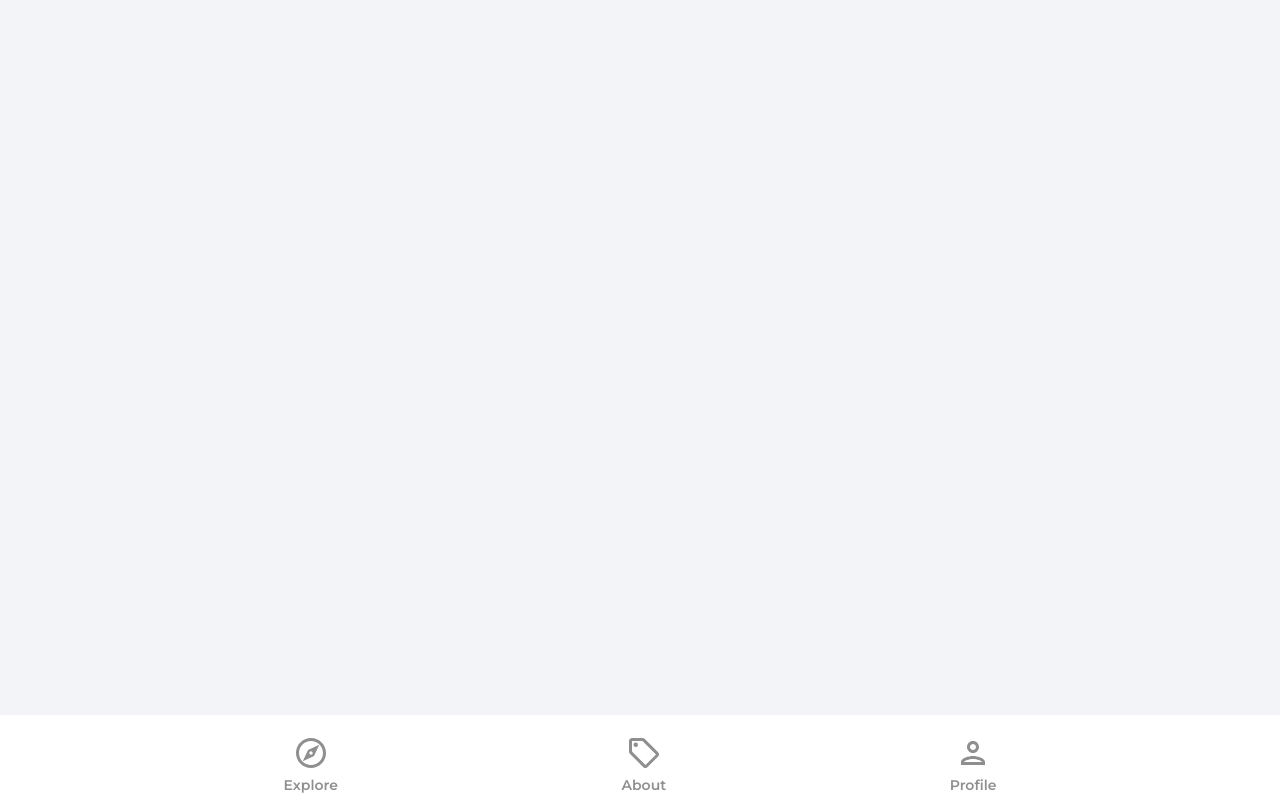
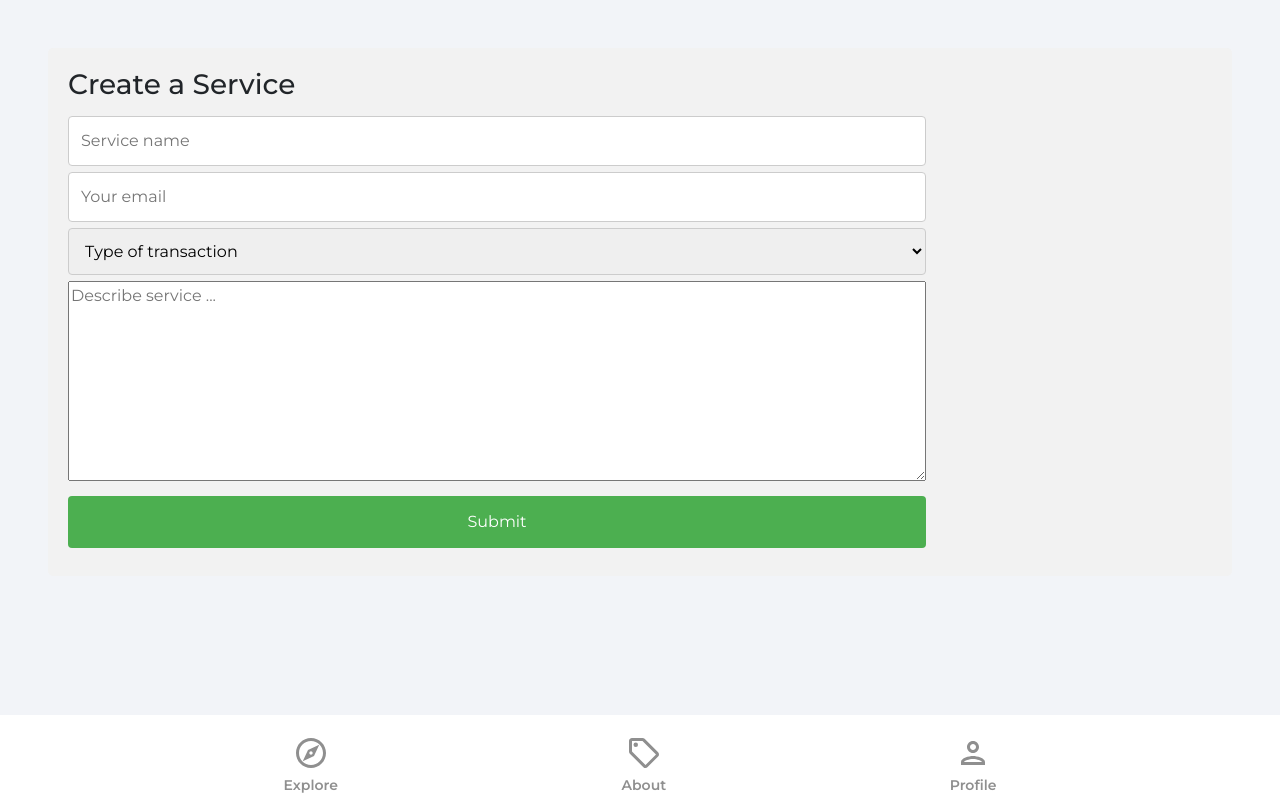
Before and after one commit to edewajosh/vigilant-barnacle, a React (Create React App) app in the folder fin-app/: page /add-service in a window 1280 px wide. Built offline with nearby package versions, Linux system fonts and the light colour scheme; the HTML template or start-up script is replaced by a standard one.

Commit message:
added service creation

```diff
--- a/fin-app/src/App.js
+++ b/fin-app/src/App.js
@@ -1,9 +1,10 @@
-import { useEffect, useState } from 'react';
+import {useState } from 'react';
 import { BrowserRouter as Router, Route, Routes } from 'react-router-dom'
 import NavBar from "./components/NavBar";
 import PrivateRoute from './components/PrivateRoute';
 import { LoginProvider } from './context/LoginContext';
 import About from './pages/About';
+import AddService from './pages/AddService';
 import Dashboard from './pages/Dashboard';
 import Explore from './pages/Explore';
 import SignIn from './pages/SignIn';
@@ -11,8 +12,6 @@ import SignUp from './pages/SignUp';
 
 const App = () => {
   const [token, setToken] = useState([])
-  useEffect(() => {
-  })
 
   return (
     <LoginProvider.Provider value={[token, setToken]}>
@@ -21,6 +20,9 @@ const App = () => {
           <Route path='/' element={<Explore />}/>
           <Route path='/dashboard' element={ <PrivateRoute />} >
             <Route path='/dashboard' element={<Dashboard />}/>
+          </Route>
+          <Route path='/add-service' element={ <PrivateRoute />} >
+            <Route path='/add-service' element={<AddService />}/>
           </Route>
           <Route path='/about' element={<About />} />
           <Route path="/sign-in" element={<SignIn />}/>
--- a/fin-app/src/components/SideBar.jsx
+++ b/fin-app/src/components/SideBar.jsx
@@ -24,7 +24,8 @@ const SideBar = () => {
             <li className="sidebarListItem" onClick={() => navigate('/dashboard')}>
                 <p className={pathMatchRoute('/dashboard') ? 'navbarListItemNameActive': 'navbarListItemName'}>Service</p>
             </li>
-            <li className="sidebarListItem" onClick={() => navigate('/dashboard')}>
+            <li className="sidebarListItem" onClick={() => navigate('/add-service')}>
+              <p className={pathMatchRoute('/add-service') ? 'navbarListItemNameActive': 'navbarListItemName'}>Add Service</p>
             </li>
           </ul>
         </div>
--- a/fin-app/src/index.css
+++ b/fin-app/src/index.css
@@ -841,6 +841,7 @@ button {
   width: 80%;
   right: 0;
   padding: 5px;
+  margin-bottom: 100px;
 }
 
 .row{
@@ -913,3 +914,50 @@ button {
   cursor: pointer;
   border-radius: 5px;
 }
+
+.col-25 {
+  float: left;
+  width: 25%;
+  margin-top: 6px;
+}
+
+.col-75 {
+  float: left;
+  width: 75%;
+  margin-top: 6px;
+}
+
+/* Clear floats after the columns */
+.row-1:after {
+  content: "";
+  display: table;
+  clear: both;
+}
+
+.serviceName, .serviceDescription, .typeOfService{
+  width: 100%;
+  padding: 12px;
+  border: 1px solid #ccc;
+  border-radius: 4px;
+  resize: vertical;
+}
+
+.subject{
+  height:200px;
+  width: 100%;
+}
+.addService{
+  border-radius: 5px;
+  background-color: #f2f2f2;
+  padding: 20px;
+}
+.submitButton{
+  width: 75%;
+  background-color: #4CAF50;
+  color: white;
+  padding: 14px 20px;
+  margin: 8px 0;
+  border: none;
+  border-radius: 4px;
+  cursor: pointer;
+}
--- /dev/null
+++ b/fin-app/src/pages/AddService.jsx
@@ -0,0 +1,105 @@
+import { useContext, useState } from "react"
+import { useNavigate } from "react-router-dom"
+import { LoginProvider } from "../context/LoginContext"
+
+const SERVICE_API_URL = 'http://127.0.0.1:8001/api/v1/product/services/'
+
+const AddService = () => {
+
+
+    const [token, ] = useContext(LoginProvider)
+
+    const navigate = useNavigate()
+
+    const [service, setService] = useState({
+        name: '',
+        created_by: '',
+        type_of_transaction: '',
+        description: ''
+    })
+
+    const {name, created_by, type_of_transaction, description} = service
+
+    const onChange = (e) => {
+        setService((prevState) => ({
+            ...prevState,
+            [e.target.id] : e.target.value
+        }))
+    }
+
+    const onSubmit = async (e) => {
+        e.preventDefault()
+        try {
+            const req = await fetch(SERVICE_API_URL, {
+                method: 'POST',
+                headers: {
+                    'Authentication': 'Bearer '+ token,
+                    'Accept': 'application/json',
+                    'Content-Type': 'application/json;charset=utf-8'
+                },
+                body: JSON.stringify(service)
+            })
+            // const res = await req.json()
+            // console.log(res)
+            if(req.status === 201){
+                navigate('/dashboard')
+            }
+        } catch (error) {
+            console.log(error)
+        }
+    }
+  return (
+    <div className="explore addService">
+        <h3>Create a Service</h3>
+        <form onSubmit={onSubmit}>
+            <div className="row-1">
+                <div className="col-75">
+                    <input
+                        type="text"
+                        className="serviceName"
+                        id="name"
+                        placeholder="Service name"
+                        value={name}
+                        onChange={onChange}
+                        />
+                </div>
+                <div className="col-75">
+                    <input
+                        type="email"
+                        className="serviceName"
+                        id="created_by"
+                        placeholder="Your email"
+                        value={created_by}
+                        onChange={onChange}
+                        />
+                </div>
+                <div className="col-75">
+                    <select
+                        defaultValue={'DEFAULT'}
+                        className="typeOfService"
+                        id="type_of_transaction"
+                        value={type_of_transaction}
+                        onChange={onChange}>
+                        <option value="DEFAULT">Type of transaction</option>
+                        <option value="IN">Incoming</option>
+                        <option value="OUT">Outgoing</option>
+                    </select>
+                </div>
+                <div className="col-75">
+                    <textarea
+                        className="subject"
+                        id="description"
+                        placeholder="Describe service ..."
+                        value={description}
+                        onChange={onChange}
+                        ></textarea>
+                </div>
+                <button className="submitButton">Submit</button>
+            </div>
+
+        </form>
+    </div>
+  )
+}
+
+export default AddService
```
